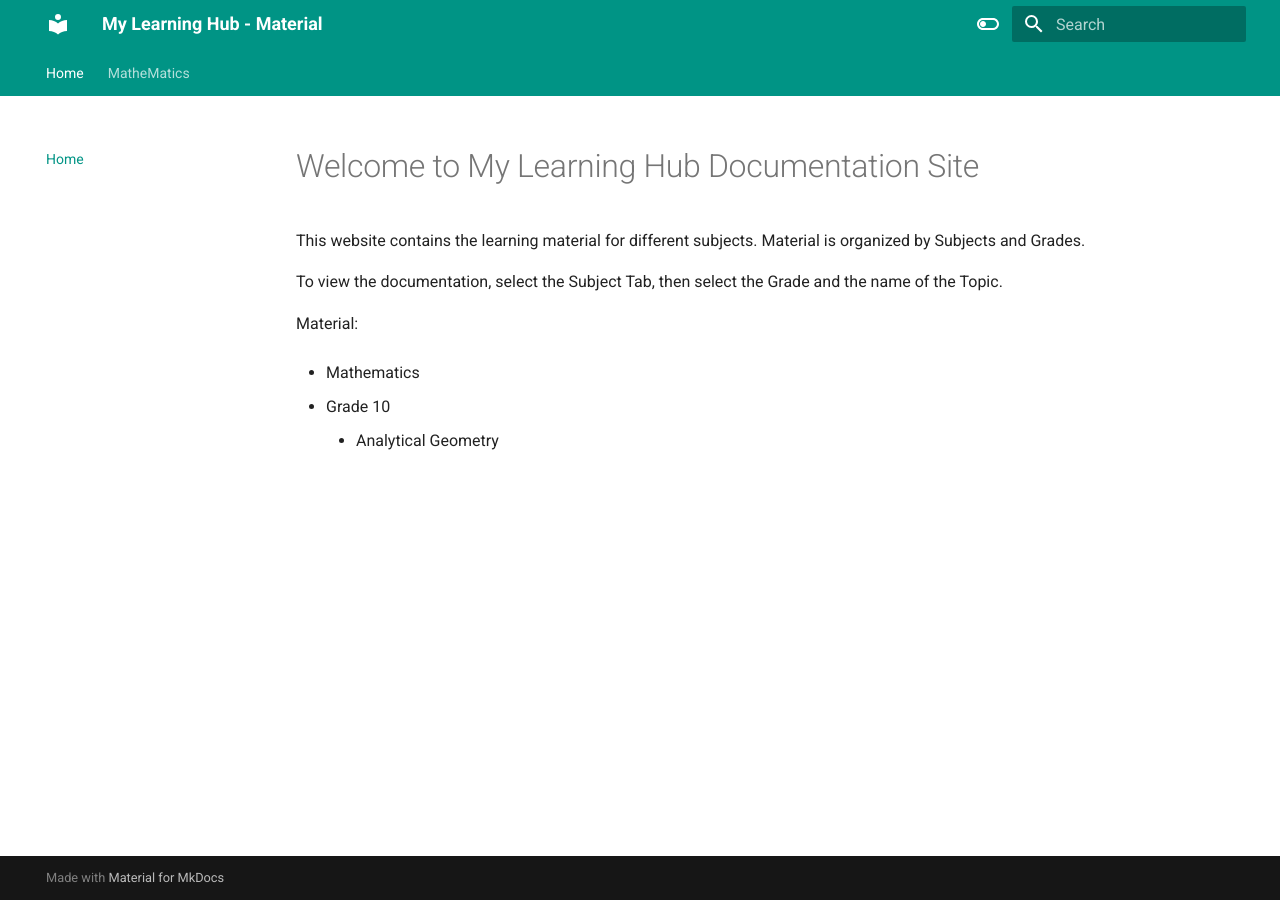
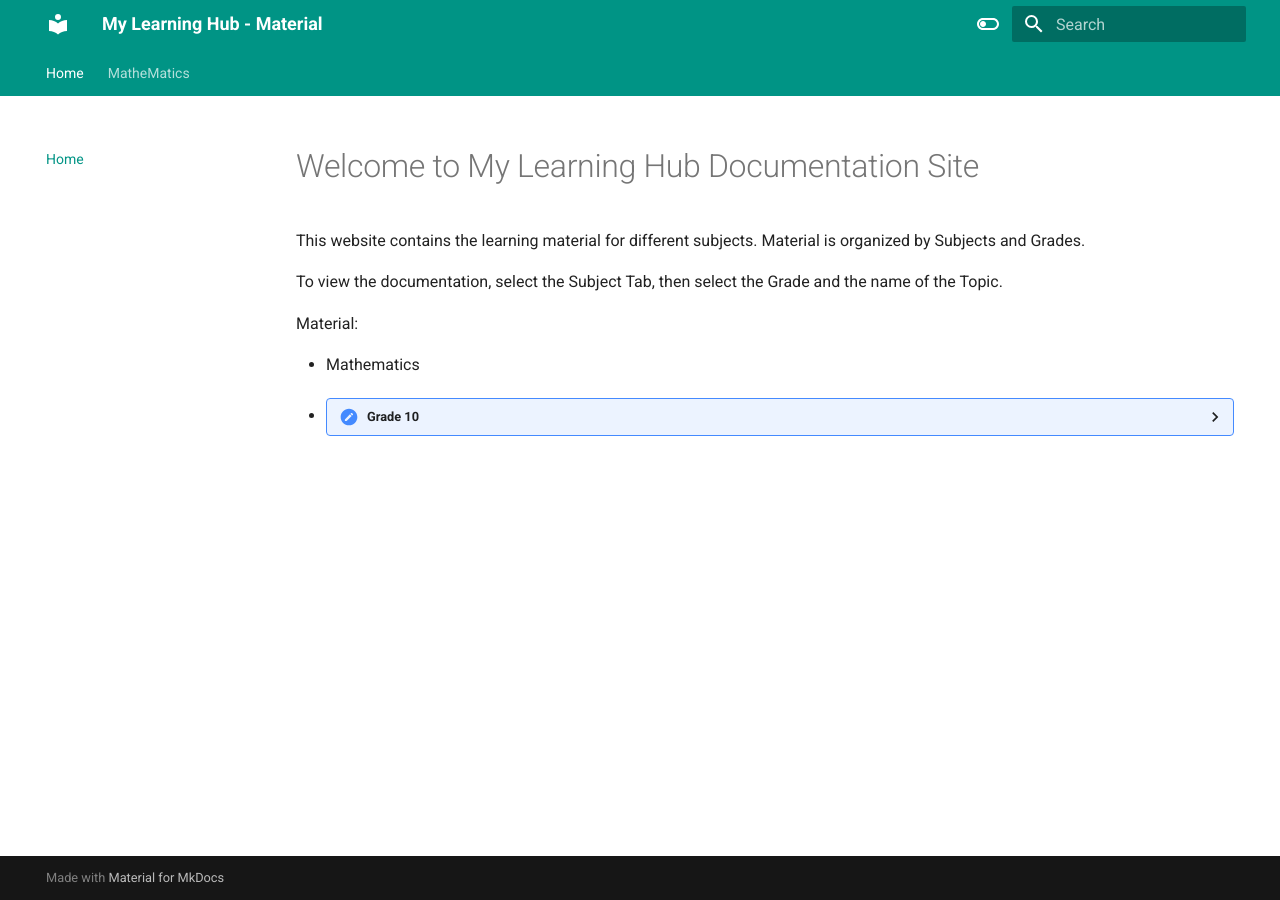
Before and after one commit to rajpal-virk/mlh-material, an MkDocs documentation site: the page built from docs/index.md, in a window 1280 px wide. Built offline with MkDocs 1.6.1 and Material for MkDocs 9.7.7, drawn with Linux system fonts in a browser that asks for light colours.

Commit message:
Updates 2024-03-30 13:22:06

```diff
--- a/docs/index.md
+++ b/docs/index.md
@@ -7,7 +7,5 @@ To view the documentation, select the Subject Tab, then select the Grade and the
 Material:
 
 - Mathematics
-
-  - Grade 10
-
+  - ??? "Grade 10"
     - Analytical Geometry
```
